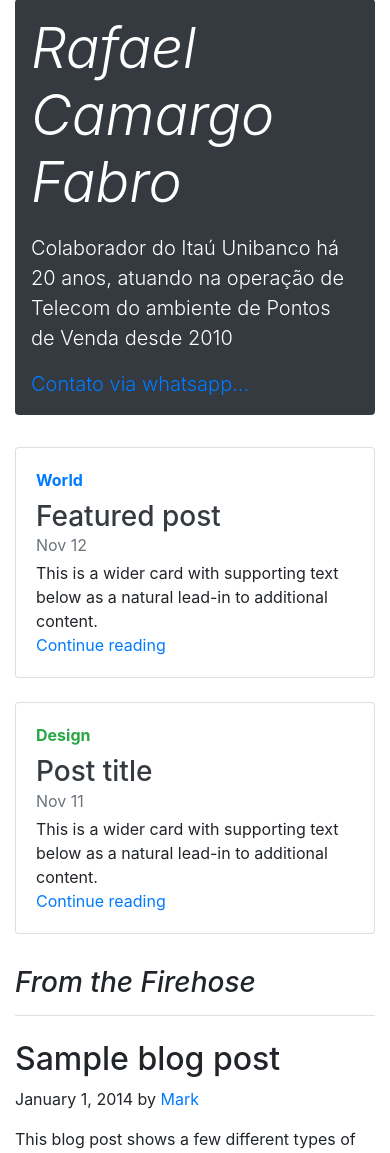
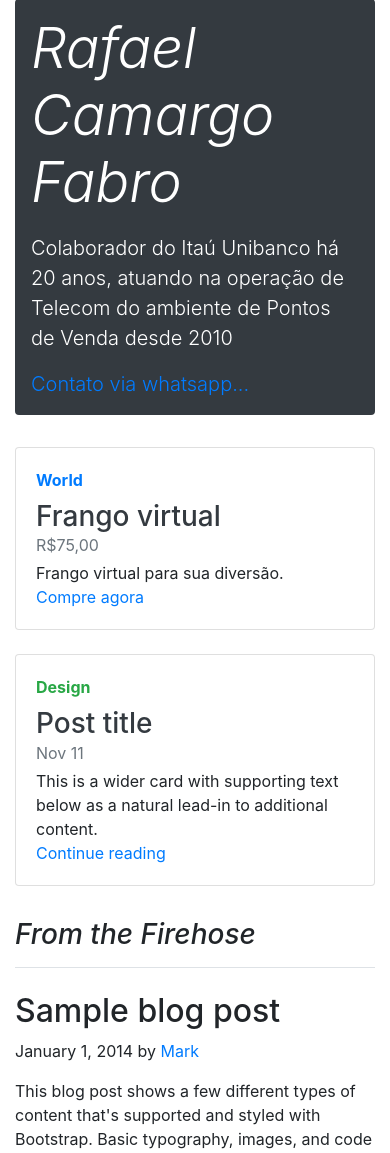
Before and after one commit to RafaelFabro/deploy-php-turma14c, a PHP site: page / in a window 390 px wide. Shown: the part 221-1374 px from the top of the page. Run offline with PHP 8.4, Linux system fonts and the light colour scheme; some libraries are stand-ins or nearby versions.

Commit message:
Add files via upload

```diff
--- a/index.php
+++ b/index.php
@@ -73,13 +73,13 @@
             <div class="card-body d-flex flex-column align-items-start">
               <strong class="d-inline-block mb-2 text-primary">World</strong>
               <h3 class="mb-0">
-                <a class="text-dark" href="#">Featured post</a>
+                <a class="text-dark" href="#">Frango virtual</a>
               </h3>
-              <div class="mb-1 text-muted">Nov 12</div>
-              <p class="card-text mb-auto">This is a wider card with supporting text below as a natural lead-in to additional content.</p>
-              <a href="#">Continue reading</a>
+              <div class="mb-1 text-muted">R$75,00</div>
+              <p class="card-text mb-auto">Frango virtual para sua diversão.</p>
+              <a href="#">Compre agora</a>
             </div>
-            <img class="card-img-right flex-auto d-none d-md-block" data-src="holder.js/200x250?theme=thumb" alt="Card image cap">
+            <img class="card-img-right flex-auto d-none d-md-block" data-src="/Frango Virtual.jpg" alt="Card image cap">
           </div>
         </div>
         <div class="col-md-6">
```
